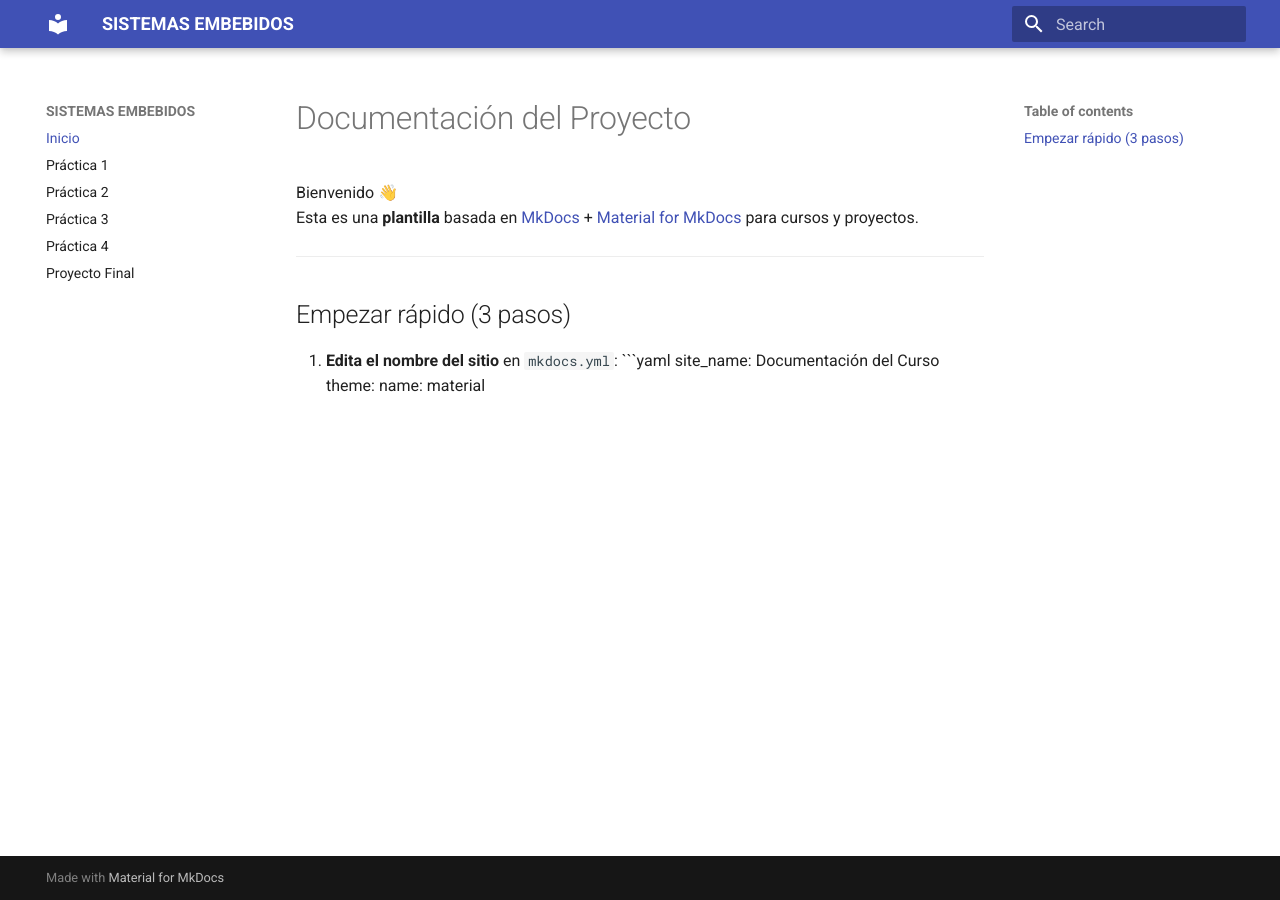
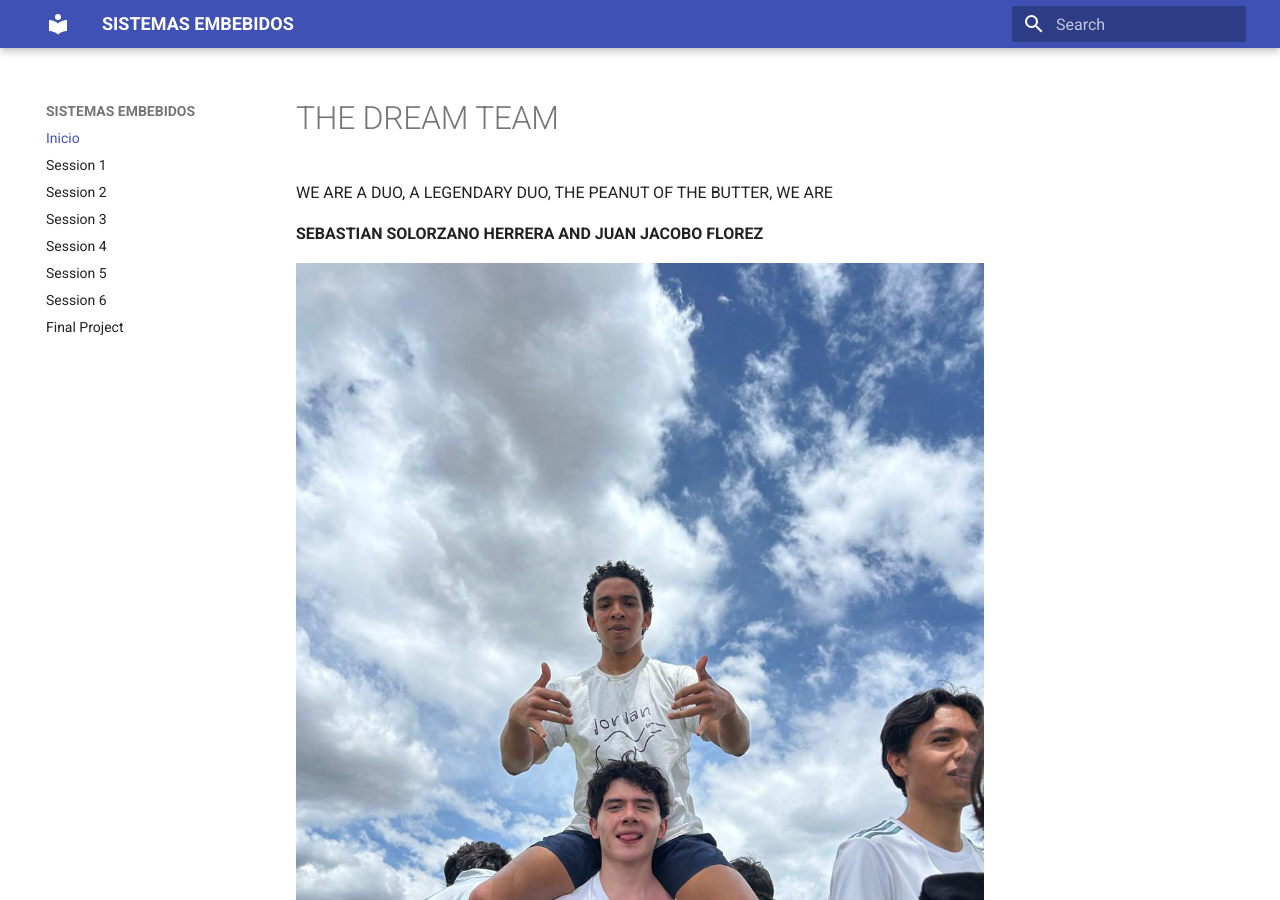
Before and after one commit to jacobflrz/SISTEMAS_EMB, an MkDocs documentation site: the page built from docs/index.md, in a window 1280 px wide and 900 px high. Built offline with MkDocs 1.6.1 and Material for MkDocs 9.7.7, drawn with Linux system fonts in a browser that asks for light colours.

Commit message:
fsdsgggyfhgjghhgghgs

````diff
--- a/docs/index.md
+++ b/docs/index.md
@@ -1,14 +1,12 @@
-# Documentación del Proyecto
+# THE DREAM TEAM
 
-Bienvenido 👋
-Esta es una **plantilla** basada en [MkDocs](https://www.mkdocs.org/) + [Material for MkDocs](https://squidfunk.github.io/mkdocs-material/) para cursos y proyectos.
+WE ARE A DUO, A LEGENDARY DUO, THE PEANUT OF THE BUTTER, WE ARE
+
+**SEBASTIAN SOLORZANO HERRERA AND JUAN JACOBO FLOREZ**
+
+![Diagrama del sistema](recursos/imgs/GAY1.jpeg)
+![Diagrama del sistema](recursos/imgs/GAY2.jpeg)
+![Diagrama del sistema](recursos/imgs/GAY3.jpeg)
+
 
 ---
-
-## Empezar rápido (3 pasos)
-
-1. **Edita el nombre del sitio** en `mkdocs.yml`:
-   ```yaml
-   site_name: Documentación del Curso
-   theme:
-     name: material
--- a/mkdocs.yml
+++ b/mkdocs.yml
@@ -2,11 +2,13 @@ site_name: SISTEMAS EMBEBIDOS
 
 nav:
   - Inicio: index.md
-  - Práctica 1: practica1.md
-  - Práctica 2: practica2.md
-  - Práctica 3: practica3.md
-  - Práctica 4: practica4.md
-  - Proyecto Final: index3.md
+  - Session 1: practica1.md
+  - Session 2: practica2.md
+  - Session 3: practica3.md
+  - Session 4: practica4.md
+  - Session 5: practica5.md
+  - Session 6: practica6.md
+  - Final Project: index3.md
 
 markdown_extensions:
   - pymdownx.highlight:
````
Also changed, not shown: docs/practica3.md (+4 -0 lines), docs/practica4.md (+4 -4 lines), docs/practica5.md (added, +124 -0 lines), docs/recursos/imgs/GAY1.jpeg (added), docs/recursos/imgs/GAY2.jpeg (added), docs/recursos/imgs/GAY3.jpeg (added).
